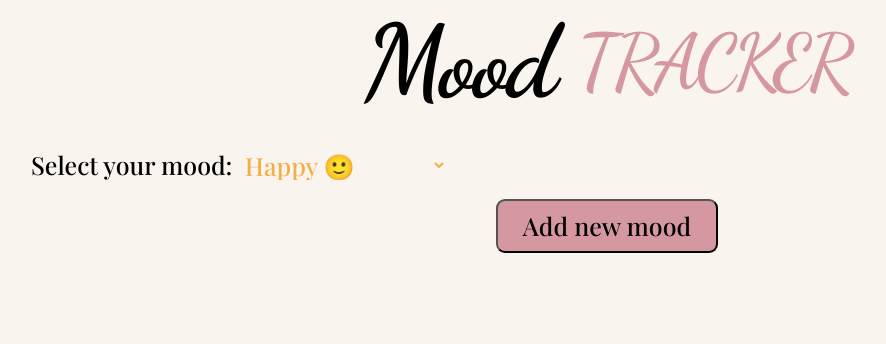
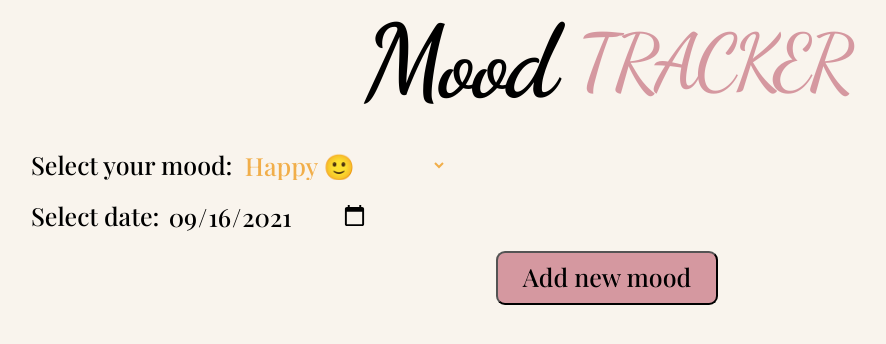
Before and after one commit to zakrzewskib/mood-tracker-react, a React (Create React App) app: page / in a window 1280 px wide. Shown: the top 344 px of the page, without its empty margins (33-919 px from the left). Built offline with nearby package versions, Linux system fonts and the light colour scheme; a web font is replaced by a local one.

Commit message:
Add date input

```diff
--- a/src/components/AddMood/MoodForm.js
+++ b/src/components/AddMood/MoodForm.js
@@ -4,18 +4,27 @@ import classes from './MoodForm.module.css';
 import Button from '../UI/Button';
 
 const MoodForm = (props) => {
+  let today = new Date();
+  const date = today.toISOString().substr(0, 10);
+
   const [enteredMood, setEnteredMood] = useState('happy');
-  const [selectedOption, setSelectedOption] = useState('happy');
+  const [enteredDate, setEnteredDate] = useState(date);
+
+  const [selectedOptionClass, setSelectedOptionClass] = useState('happy');
 
   const submitHandler = (event) => {
     event.preventDefault();
+    console.log(enteredDate);
+    props.onSaveNewMood(enteredMood);
+  };
 
-    props.onSaveNewMood(enteredMood);
+  const dateChangeHandler = (event) => {
+    setEnteredDate(event.target.value);
   };
 
   const moodChangeHandler = (event) => {
     setEnteredMood(event.target.value);
-    setSelectedOption(event.target.value);
+    setSelectedOptionClass(event.target.value);
   };
 
   return (
@@ -26,7 +35,7 @@ const MoodForm = (props) => {
           name="mood-selector"
           id="mood-selector"
           onChange={moodChangeHandler}
-          className={classes[selectedOption]}
+          className={classes[selectedOptionClass]}
           defaultValue={'happy'}
         >
           <option value="really-happy" className={classes['really-happy']}>
@@ -51,6 +60,11 @@ const MoodForm = (props) => {
         </select>
       </div>
 
+      <div className={classes['new-mood-form-section']}>
+        <label htmlFor="">Select date:</label>
+        <input type="date" defaultValue={date} onChange={dateChangeHandler} />
+      </div>
+
       <div className={classes['new-mood--actions']}>
         <Button type="submit">Add new mood</Button>
       </div>
--- a/src/components/AddMood/MoodForm.module.css
+++ b/src/components/AddMood/MoodForm.module.css
@@ -14,7 +14,8 @@
 }
 
 .new-mood-main-form select,
-.new-mood-main-form select option {
+.new-mood-main-form select option,
+.new-mood-main-form input {
   font-family: 'Playfair Display', serif;
   font-size: inherit;
   font-weight: 500;
```
